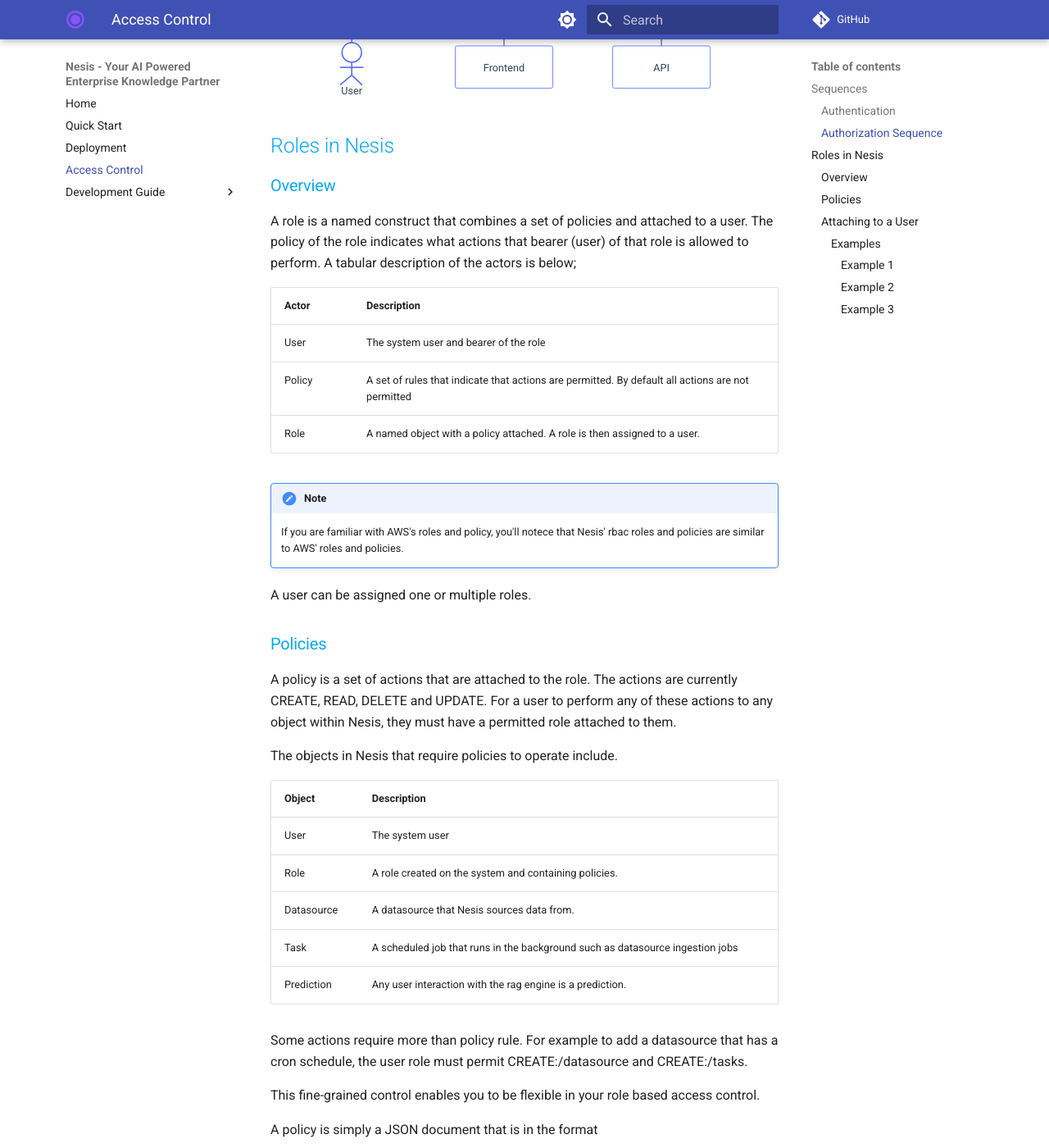
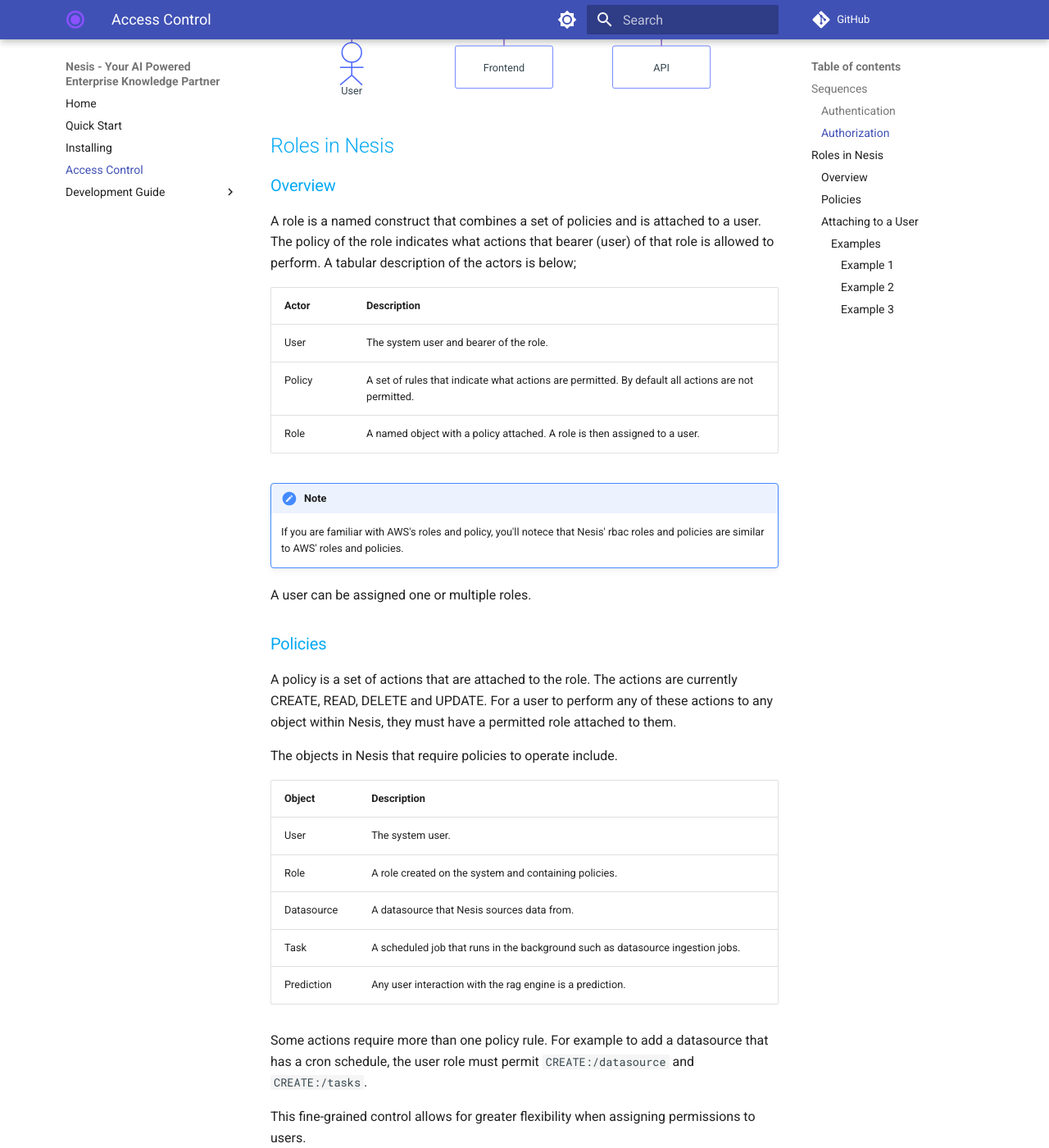
Before and after one commit to ametnes/nesis, an MkDocs documentation site: the page built from docs/src/rbac.md, in a window 1280 px wide and 1400 px high, scrolled down 1919 px. Shown: the whole window at 82% size. Built offline with MkDocs 1.6.1 and Material for MkDocs 9.7.7, drawn with Linux system fonts in a browser that asks for light colours; comment, search, counter and statistics services are not loaded; some of the changed text lies outside the part shown.

````diff
--- a/docs/mkdocs.yml
+++ b/docs/mkdocs.yml
@@ -35,7 +35,7 @@
 nav:
   - Home: 'index.md'
   - 'Quick Start': 'quick-start.md'
-  - 'Deployment': 'deployment.md'
+  - 'Installing': 'installing.md'
   - 'Access Control': 'rbac.md'
   - 'Development Guide':
       - 'Local Development': 'dev-guide/local.md'
--- a/docs/src/rbac.md
+++ b/docs/src/rbac.md
@@ -26,7 +26,7 @@
 ```
 
 
-### Authorization Sequence
+### Authorization
 This sequence assumes a role has been created. As a use case, suppose the user is adding a datasource. The authentication
 sequence above would need to have been passed.
 
@@ -56,14 +56,14 @@
 ## Roles in Nesis
 
 ### Overview
-A role is a named construct that combines a set of policies and attached to a user. The policy of the role
+A role is a named construct that combines a set of policies and is attached to a user. The policy of the role
 indicates what actions that bearer (user) of that role is allowed to perform. A tabular description of the actors is below;
 
-| Actor  | Description                                                                                       |
-|--------|---------------------------------------------------------------------------------------------------|
-| User   | The system user and bearer of the role                                                            |
-| Policy | A set of rules that indicate that actions are permitted. By default all actions are not permitted |
-| Role   | A named object with a policy attached. A role is then assigned to a user.                         |
+| Actor  | Description                                                                                        |
+|--------|----------------------------------------------------------------------------------------------------|
+| User   | The system user and bearer of the role.                                                            |
+| Policy | A set of rules that indicate what actions are permitted. By default all actions are not permitted. |
+| Role   | A named object with a policy attached. A role is then assigned to a user.                          |
 
 !!! note
 
@@ -78,18 +78,18 @@
 
 The objects in Nesis that require policies to operate include.
 
-| Object     | Description                                                                   |
-|------------|-------------------------------------------------------------------------------|
-| User       | The system user                                                               |
-| Role       | A role created on the system and containing policies.                         |
-| Datasource | A datasource that Nesis sources data from.                                    |
-| Task       | A scheduled job that runs in the background such as datasource ingestion jobs |
-| Prediction | Any user interaction with the rag engine is a prediction.                     |
+| Object     | Description                                                                    |
+|------------|--------------------------------------------------------------------------------|
+| User       | The system user.                                                               |
+| Role       | A role created on the system and containing policies.                          |
+| Datasource | A datasource that Nesis sources data from.                                     |
+| Task       | A scheduled job that runs in the background such as datasource ingestion jobs. |
+| Prediction | Any user interaction with the rag engine is a prediction.                      |
 
-Some actions require more than policy rule. For example to add a datasource that has a cron schedule,
-the user role must permit CREATE:/datasource and CREATE:/tasks.
+Some actions require more than one policy rule. For example to add a datasource that has a cron schedule,
+the user role must permit `CREATE:/datasource` and `CREATE:/tasks`.
 
-This fine-grained control enables you to be flexible in your role based access control.
+This fine-grained control allows for greater flexibility when assigning permissions to users.
 
 A policy is simply a JSON document that is in the format
 
@@ -115,9 +115,8 @@
 A role must be created first before it can be attached to a user. When a role is created, policy
 rules must be assigned to the role.
 
-You can attach a role to a user during creation of the user or after. Role policy enforcement is done
-in real time and on every request to the API backend so any changes to the policy will be effective immediately
-on the next request to the backend.
+You can attach a role to a user during creation of the user or after. Role policies apply immediately and the next time
+a request to the API backend is made, the policy will be enforced.
 
 #### Examples
 Here is a list of examples showing how roles can be applied within Nesis.
````
Also changed, not shown: docs/src/deployment.md (deleted, +0 -90 lines), docs/src/index.md (+0 -1 lines), docs/src/installing.md (added, +154 -0 lines).
